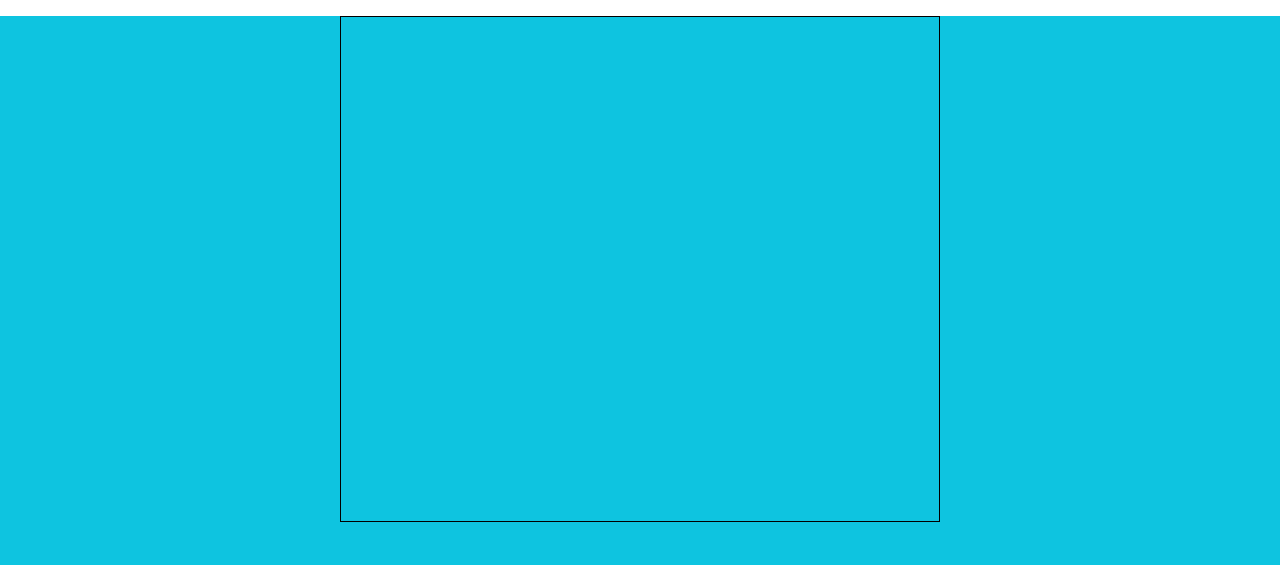
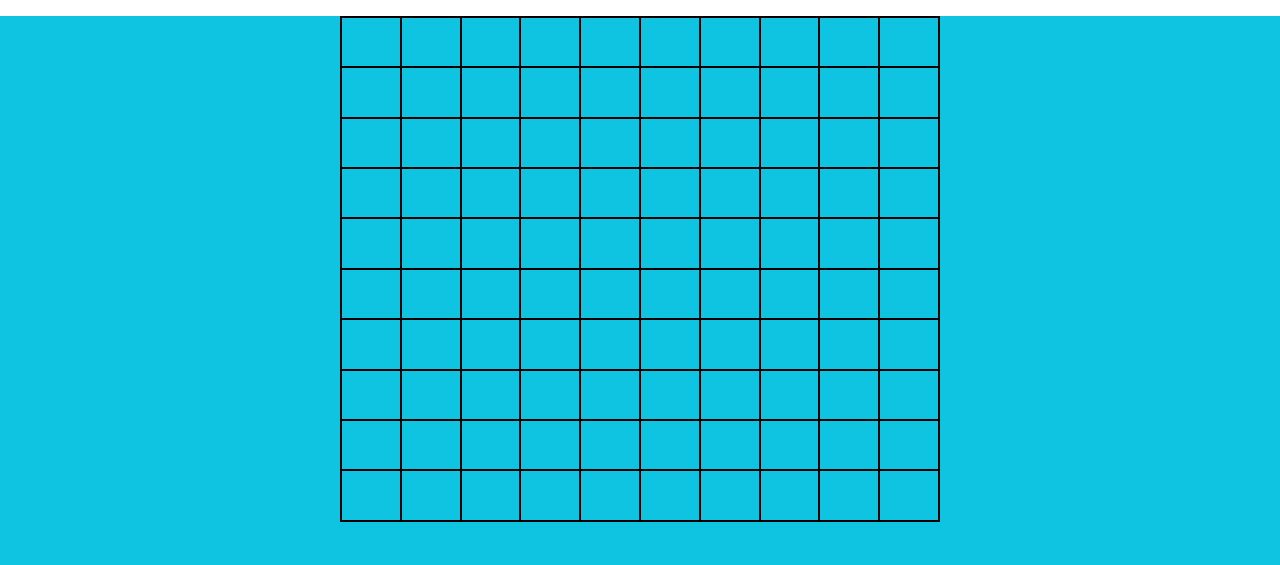
Before and after one commit to davidecaputo/js-campominato-grid, a plain HTML site: page index.html in a window 1280 px wide. Shown: the part 84-649 px from the top of the page. Drawn offline with nearby package versions, Linux system fonts and the light colour scheme.

Commit message:
Add elements

```diff
--- a/css/style.css
+++ b/css/style.css
@@ -12,6 +12,7 @@ main{
     width: 100%;
     height: calc(100% - 200px);
     background-color: rgb(14, 196, 224);
+    overflow-y: auto;
 }
 
 header img{
@@ -24,4 +25,17 @@ header img{
     width: 600px;
     height: 600px;
     border: 1px solid black;
+    display: flex;
+    flex-flow: row wrap;
 }
+
+.square{
+    width: calc(100% / 10);
+    height: calc(100% / 10);
+    border: 1px solid black;
+    display: flex;
+    justify-content: center;
+    align-items: center;
+    font-size: 30px;
+    cursor: pointer;
+}
--- a/index.html
+++ b/index.html
@@ -18,7 +18,7 @@
                 </div>
                 <form class="d-flex align-items-center gap-2 w-25">
                     <label>Difficoltà:</label>
-                    <select name="livello" id="livello" class="form-select" aria-label="Default select example">
+                    <select name="level" id="level" class="form-select" aria-label="Default select example">
                         <option value="easy" selected>Facile</option>
                         <option value="medium">Media</option>
                         <option value="hard">Difficile</option>
@@ -29,7 +29,106 @@
         </header>
         <main class="d-flex flex-column justify-content-center align-items-center gap-5">
             <div class="grill">
-
+                <div class="square"></div>
+                <div class="square"></div>
+                <div class="square"></div>
+                <div class="square"></div>
+                <div class="square"></div>
+                <div class="square"></div>
+                <div class="square"></div>
+                <div class="square"></div>
+                <div class="square"></div>
+                <div class="square"></div>
+                <div class="square"></div>
+                <div class="square"></div>
+                <div class="square"></div>
+                <div class="square"></div>
+                <div class="square"></div>
+                <div class="square"></div>
+                <div class="square"></div>
+                <div class="square"></div>
+                <div class="square"></div>
+                <div class="square"></div>
+                <div class="square"></div>
+                <div class="square"></div>
+                <div class="square"></div>
+                <div class="square"></div>
+                <div class="square"></div>
+                <div class="square"></div>
+                <div class="square"></div>
+                <div class="square"></div>
+                <div class="square"></div>
+                <div class="square"></div>
+                <div class="square"></div>
+                <div class="square"></div>
+                <div class="square"></div>
+                <div class="square"></div>
+                <div class="square"></div>
+                <div class="square"></div>
+                <div class="square"></div>
+                <div class="square"></div>
+                <div class="square"></div>
+                <div class="square"></div>
+                <div class="square"></div>
+                <div class="square"></div>
+                <div class="square"></div>
+                <div class="square"></div>
+                <div class="square"></div>
+                <div class="square"></div>
+                <div class="square"></div>
+                <div class="square"></div>
+                <div class="square"></div>
+                <div class="square"></div>
+                <div class="square"></div>
+                <div class="square"></div>
+                <div class="square"></div>
+                <div class="square"></div>
+                <div class="square"></div>
+                <div class="square"></div>
+                <div class="square"></div>
+                <div class="square"></div>
+                <div class="square"></div>
+                <div class="square"></div>
+                <div class="square"></div>
+                <div class="square"></div>
+                <div class="square"></div>
+                <div class="square"></div>
+                <div class="square"></div>
+                <div class="square"></div>
+                <div class="square"></div>
+                <div class="square"></div>
+                <div class="square"></div>
+                <div class="square"></div>
+                <div class="square"></div>
+                <div class="square"></div>
+                <div class="square"></div>
+                <div class="square"></div>
+                <div class="square"></div>
+                <div class="square"></div>
+                <div class="square"></div>
+                <div class="square"></div>
+                <div class="square"></div>
+                <div class="square"></div>
+                <div class="square"></div>
+                <div class="square"></div>
+                <div class="square"></div>
+                <div class="square"></div>
+                <div class="square"></div>
+                <div class="square"></div>
+                <div class="square"></div>
+                <div class="square"></div>
+                <div class="square"></div>
+                <div class="square"></div>
+                <div class="square"></div>
+                <div class="square"></div>
+                <div class="square"></div>
+                <div class="square"></div>
+                <div class="square"></div>
+                <div class="square"></div>
+                <div class="square"></div>
+                <div class="square"></div>
+                <div class="square"></div>
+                <div class="square"></div>
             </div>
             <h2 class="text-white">Seleziona il livello di difficoltà  </h2>
         </main>
--- a/js/script.js
+++ b/js/script.js
@@ -0,0 +1,39 @@
+/*
+    L'utente clicca su un bottone che genererà una griglia di gioco quadrata.
+    Ogni cella ha un numero progressivo, da 1 a 100.
+    Ci saranno quindi 10 caselle per ognuna delle 10 righe.
+    Quando l'utente clicca su ogni cella, la cella cliccata si colora di azzurro ed emetto un messaggio in console con il numero della cella cliccata.
+*/
+
+const form = document.querySelector('form');
+form.addEventListener('submit', play);
+
+
+function play(e){
+    e.preventDefault();
+    const difficulty = document.getElementById('level').value;
+    let square = 0;
+    let squareSize = 0;
+    switch (difficulty) {
+        case "easy":
+            console.log('facile');
+            square = 100;
+            squareSize = 10;
+            break;
+        case "medium":
+            console.log('medio');
+            square = 81;
+            squareSize = 9;
+            break;
+        case "hard":
+            console.log('difficile');
+            square = 49;
+            squareSize = 7;
+            break;
+    }
+
+    console.log(squareSize);
+    for(let i = 1; i <= square; i++){
+
+    }
+}
```
